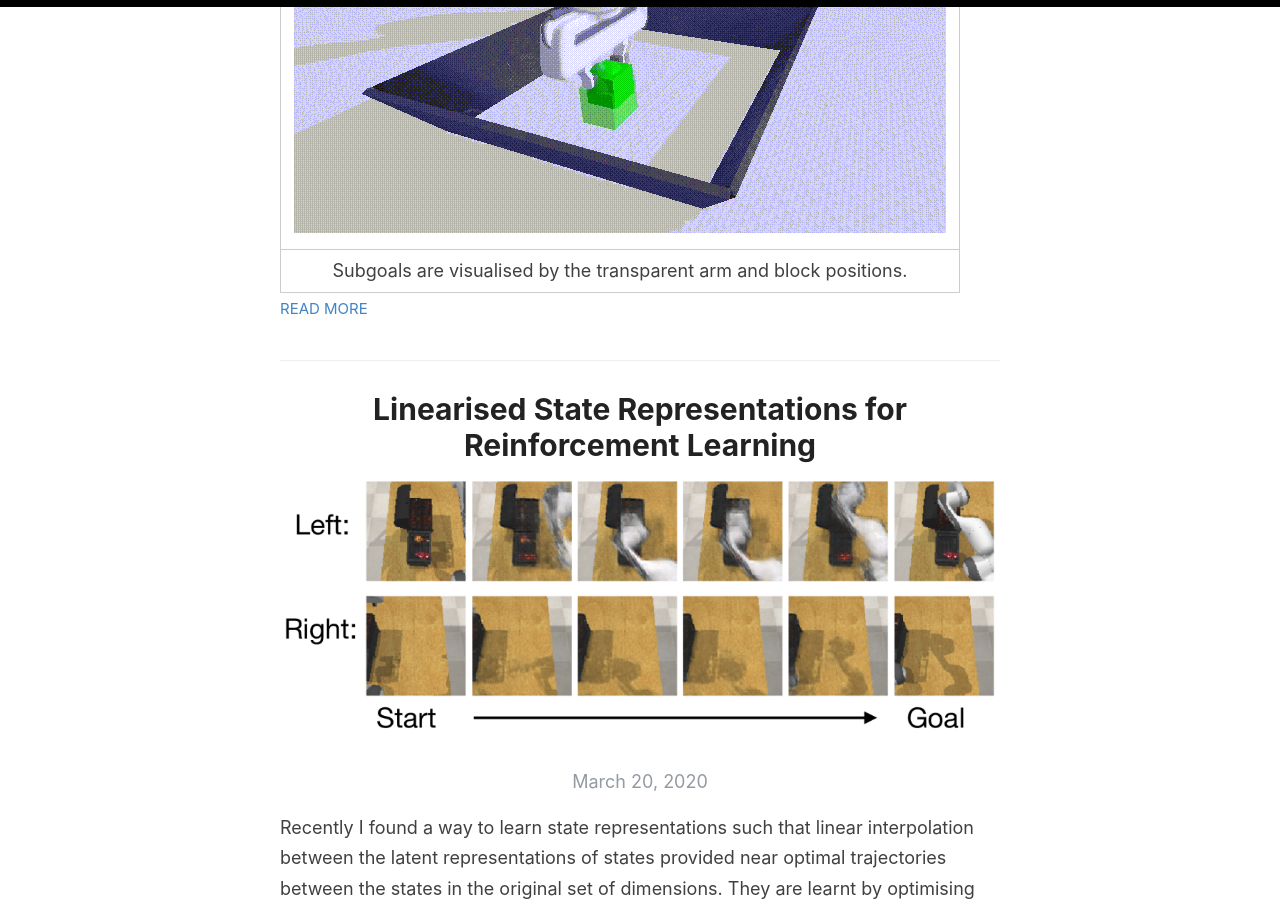
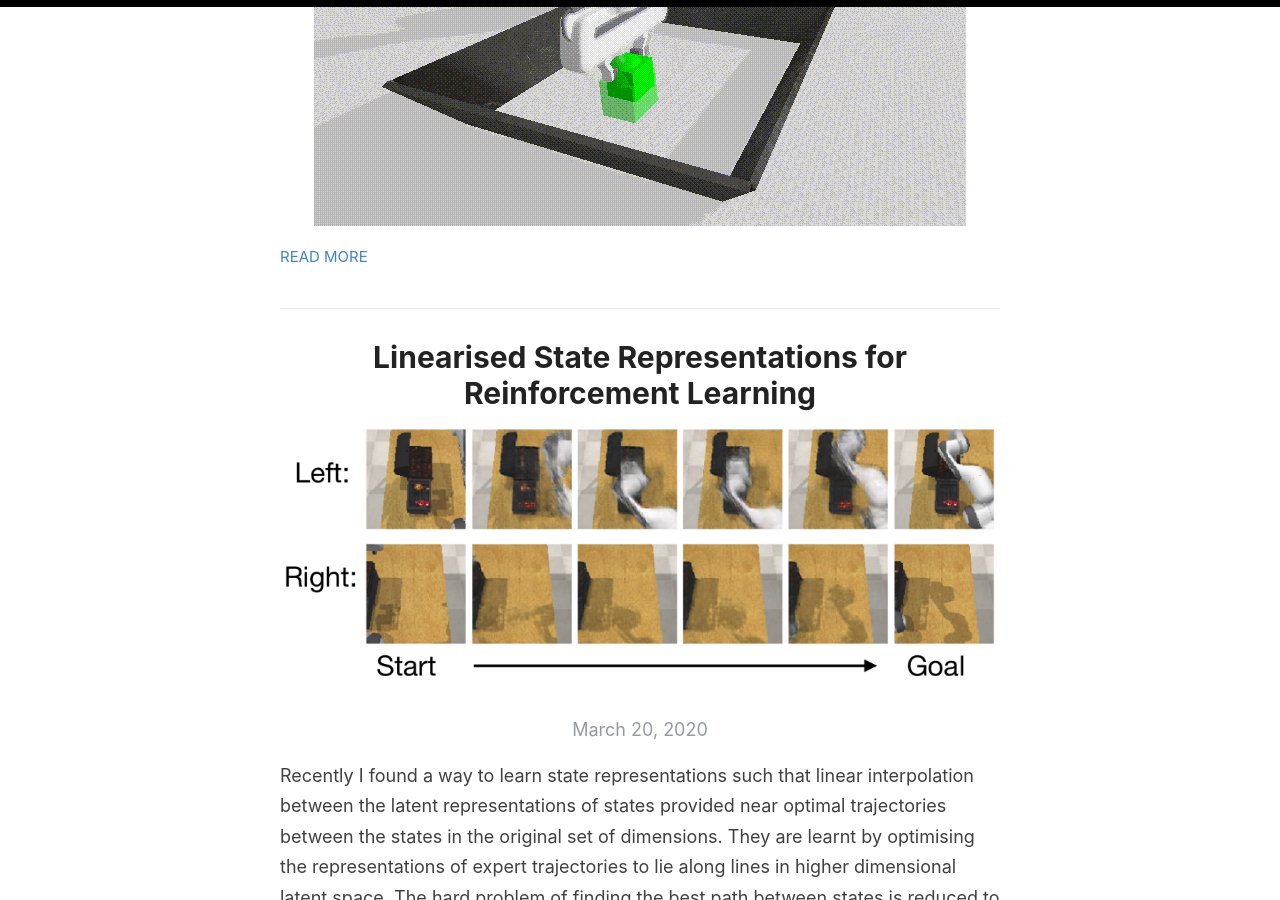
Before and after one commit to sholtodouglas/sholtodouglas.github.io, a Jekyll site: the page built from index.html, in a window 1280 px wide and 900 px high, scrolled down 960 px. Built offline with Jekyll 4.4.1, drawn with Linux system fonts in a browser that asks for light colours; the list of posts is cut into pages by our own code.

Commit message:
Update 2020-06-03-DoesHierarchialRLWorkYet.md

```diff
--- a/_posts/2020-06-03-DoesHierarchialRLWorkYet.md
+++ b/_posts/2020-06-03-DoesHierarchialRLWorkYet.md
@@ -5,9 +5,7 @@ categories: [Hierarchial, RL]
 img: images/hierarchial/pickplacewsubgoals.gif
 ---
 
-| ![alt-text-1](https://sholtodouglas.github.io/images/hierarchial/pickplacewsubgoals.gif "title-1") |
-|:--:|
-| Subgoals are visualised by the transparent arm and block positions. |
+![alt-text-1](https://sholtodouglas.github.io/images/hierarchial/pickplacewsubgoals.gif "title-1")
 
 
 > "This post focuses on extending [Relay Policy Learning (RPL)](https://relay-policy-learning.github.io/) by making the RL phase off-policy based on [Learning Multi-Level Hierarchies with Hindsight (HAC)](https://arxiv.org/pdf/1712.00948.pdf)".
@@ -31,6 +29,8 @@ This blog post uses two test environments. In the [first](https://github.com/sho
 
 As it is, hierarchial reinforcement learning did produce significantly better results on the environment - but my experiments agree that it does not provide benefits beyond better exploration.
 
+* TOC
+{:toc}
 
 # What is Hierarchial Reinforcement Learning?
 
```
